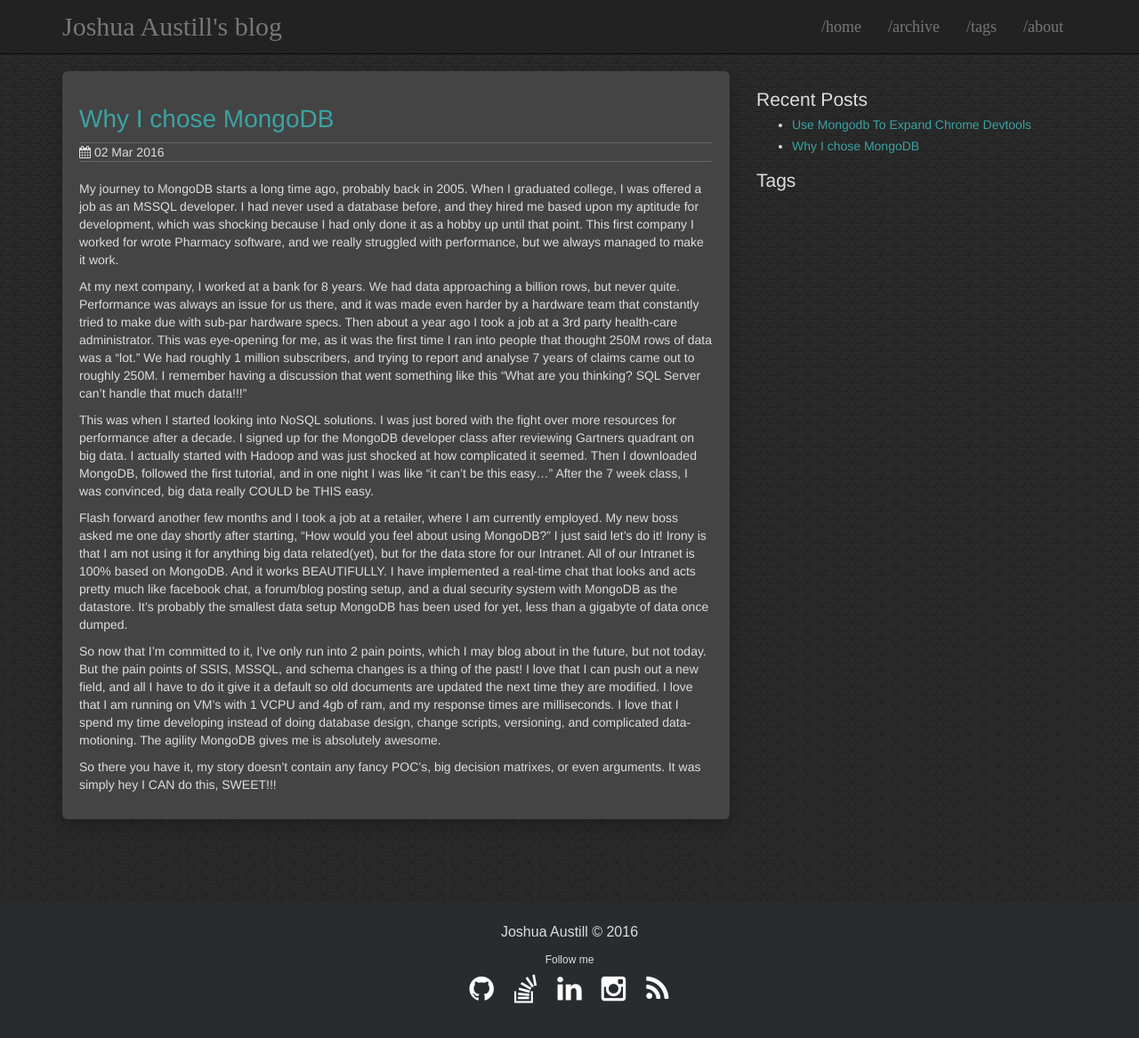
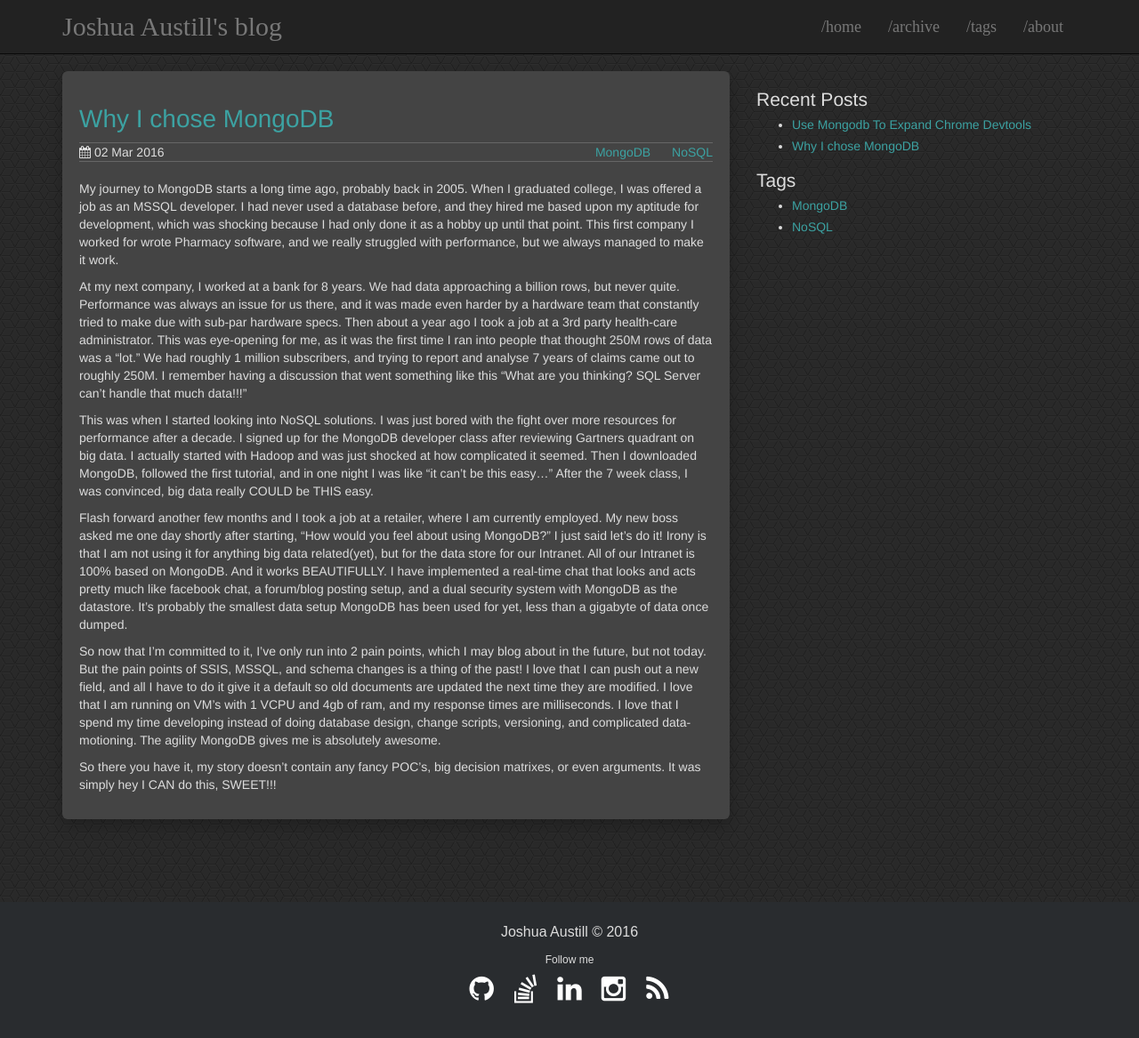
Before and after one commit to jlaustill/jlaustill.github.io, a Jekyll site: the page built from _posts/2016-10-02-why-I-chose_mongodb.markdown, in a window 1280 px wide and 1191 px high. Shown: the top 1167 px of the window at 89% size. Built offline with Jekyll 4.4.1, drawn with Linux system fonts in a browser that asks for light colours.

Commit message:
Update 2016-10-02-why-I-chose_mongodb.markdown

```diff
--- a/_posts/2016-10-02-why-I-chose_mongodb.markdown
+++ b/_posts/2016-10-02-why-I-chose_mongodb.markdown
@@ -1,6 +1,7 @@
 ---
 layout: post
 title:  "Why I chose MongoDB"
+tags: MongoDB NoSQL
 date:   2016-03-02 14:58:25 -0600
 categories: MongoDB
 ---
```
